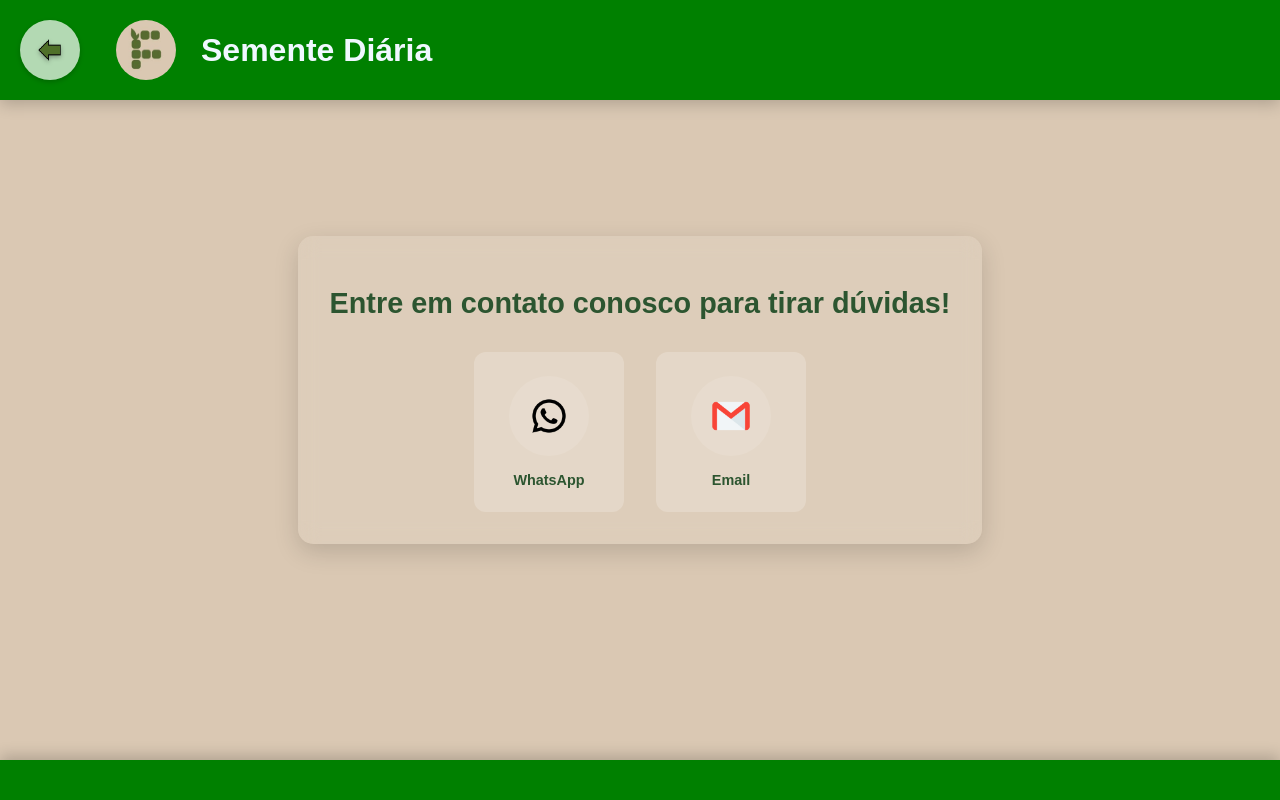
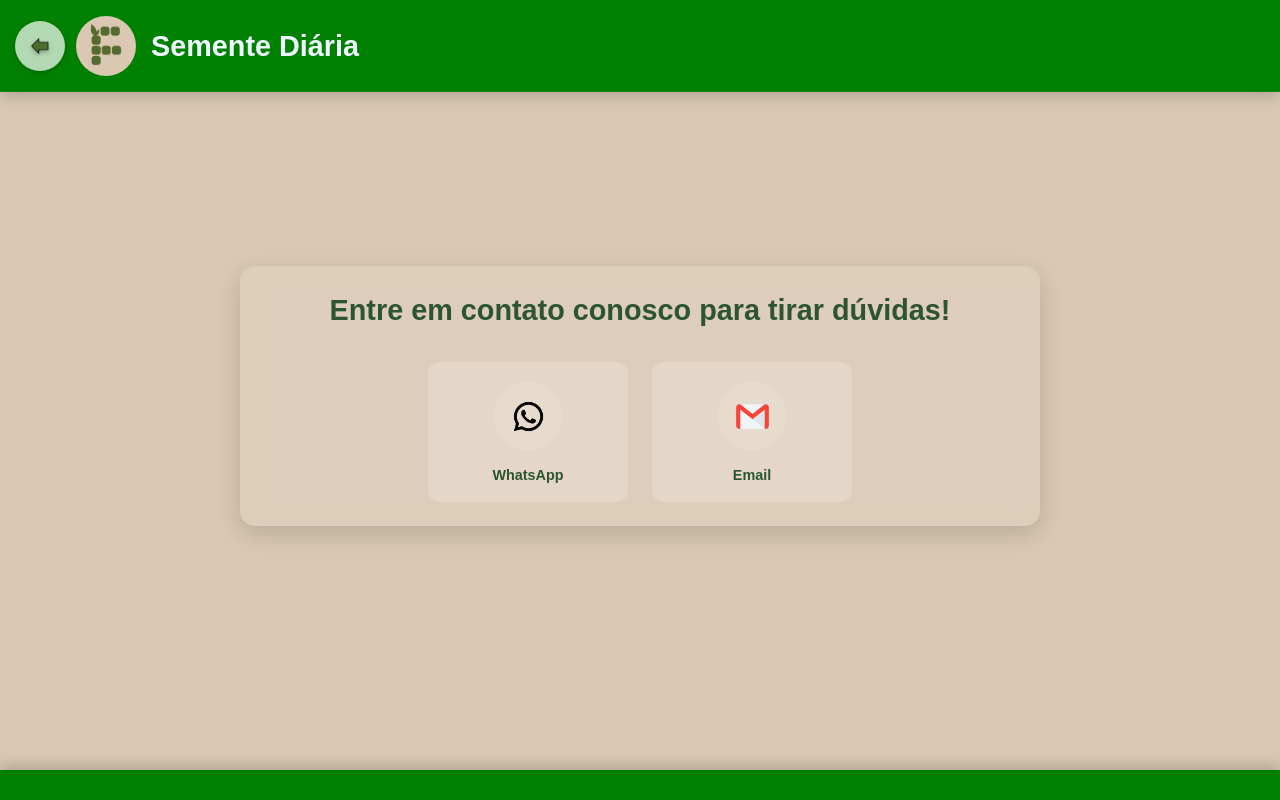
Before and after one commit to Adrelzin/Projeto-pp2, a Flask app: page /ajuda in a window 1280 px wide. Run offline with Flask 3, Linux system fonts and the light colour scheme.

Commit message:
Update ajuda.html

```diff
--- a/templates/ajuda.html
+++ b/templates/ajuda.html
@@ -2,25 +2,25 @@
 <html lang="pt-br">
 <head>
   <meta charset="UTF-8">
-  <title>Semente Diária</title>
+  <meta name="viewport" content="width=device-width, initial-scale=1.0, maximum-scale=1.0, user-scalable=no">
+  <title>Ajuda - Semente Diária</title>
   <link rel="icon" href="{{ url_for('static', filename='logo.ico') }}" type="image/x-icon">
   <style>
-    /* ===== RESET E CONFIGURAÇÕES GERAIS ===== */
     * {
       box-sizing: border-box;
+      margin: 0;
+      padding: 0;
     }
 
     body {
-      margin: 0;
-      padding: 0;
       background-color: #dac8b3;
       font-family: Arial, sans-serif;
       min-height: 100vh;
       display: flex;
       flex-direction: column;
+      position: relative;
     }
 
-    /* ===== ANIMAÇÕES ===== */
     @keyframes slideIn {
       from { opacity: 0; transform: translateY(20px); }
       to { opacity: 1; transform: translateY(0); }
@@ -31,44 +31,45 @@
       to { opacity: 1; }
     }
 
-    /* ===== HEADER ===== */
     header {
       display: flex;
       background-color: green;
       width: 100%;
-      height: 100px;
       padding: 1rem;
       align-items: center;
       justify-content: space-between;
       box-shadow: 0 4px 15px rgba(0,0,0,0.2);
       animation: slideIn 0.6s ease-out;
+      position: relative;
+      min-height: 80px;
     }
 
     .header-left {
       display: flex;
       align-items: center;
+      gap: 15px;
+      margin-left: 60px;
     }
 
     .header-left h1 {
-      position: relative;
-      left: 125px;
       color: aliceblue;
-      margin: 0 20px 0 0;
-    }
-
-    header img {
-      border-radius: 50%;
+      margin: 0;
+      font-size: clamp(1rem, 4vw, 1.8rem);
+      white-space: nowrap;
     }
 
     .logo {
-      position: relative;
-      left: 100px;
+      width: 60px;
+      height: 60px;
+      border-radius: 50%;
+      object-fit: cover;
     }
 
     .seta {
       position: absolute;
-      top: 20px;
-      left: 20px;
+      top: 50%;
+      left: 15px;
+      transform: translateY(-50%);
       background: none;
       border: none;
       cursor: pointer;
@@ -76,8 +77,8 @@
       padding: 10px;
       background-color: rgba(255, 255, 255, 0.7);
       border-radius: 50%;
-      width: 60px;
-      height: 60px;
+      width: 50px;
+      height: 50px;
       display: flex;
       align-items: center;
       justify-content: center;
@@ -87,12 +88,12 @@
 
     .seta:hover {
       background-color: rgba(255, 255, 255, 0.9);
-      transform: scale(1.1);
+      transform: translateY(-50%) scale(1.1);
     }
 
     .seta img {
-      width: 40px;
-      height: 40px;
+      width: 30px;
+      height: 30px;
       filter: drop-shadow(0 2px 2px rgba(0,0,0,0.3));
     }
 
@@ -101,8 +102,12 @@
       display: flex;
       justify-content: center;
       align-items: center;
-      padding: 2rem;
-      margin-bottom: 120px;
+      padding: 1.5rem;
+      margin-bottom: 100px;
+      width: 100%;
+      max-width: 1200px;
+      margin-left: auto;
+      margin-right: auto;
     }
 
     .bloco {
@@ -112,38 +117,44 @@
       flex-direction: column;
       animation: slideIn 0.6s ease-out;
       background-color: rgba(255, 255, 255, 0.1);
-      padding: 2rem;
+      padding: 1.5rem;
       border-radius: 15px;
       box-shadow: 0 8px 25px rgba(0,0,0,0.15);
       backdrop-filter: blur(10px);
+      width: 100%;
+      max-width: 800px;
     }
 
     .bloco h1 {
       color: #2c5530;
       text-align: center;
       margin-bottom: 2rem;
-      font-size: 1.8rem;
+      font-size: clamp(1.2rem, 5vw, 1.8rem);
       font-weight: bold;
+      line-height: 1.4;
     }
 
     .contact-container {
       display: flex;
       flex-direction: row;
-      gap: 2rem;
+      gap: 1.5rem;
       align-items: center;
       justify-content: center;
       flex-wrap: wrap;
+      width: 100%;
     }
 
     .contact-item {
       display: flex;
       flex-direction: column;
       align-items: center;
-      padding: 1.5rem;
+      padding: 1.2rem;
       background-color: rgba(255, 255, 255, 0.2);
       border-radius: 12px;
       transition: all 0.3s ease;
-      min-width: 150px;
+      min-width: 120px;
+      flex: 1;
+      max-width: 200px;
       animation: fadeIn 0.8s ease-out;
     }
 
@@ -166,64 +177,126 @@
     .contact-button {
       background-color: transparent;
       border: none;
-      padding: 1rem;
+      padding: 0.8rem;
       border-radius: 50%;
       transition: all 0.3s ease;
       cursor: pointer;
       display: flex;
       align-items: center;
       justify-content: center;
-      width: 80px;
-      height: 80px;
+      width: 70px;
+      height: 70px;
       background-color: rgba(255, 255, 255, 0.1);
       margin-bottom: 1rem;
       pointer-events: none;
     }
 
-    .contact-button:hover {
-      background-color: rgba(255, 255, 255, 0.3);
-      transform: scale(1.1);
-    }
-
     .contact-button img {
-      width: 40px;
-      height: 40px;
+      width: 35px;
+      height: 35px;
       transition: transform 0.3s ease;
-    }
-
-    .contact-button:hover img {
-      transform: scale(1.2);
     }
 
     .contact-label {
       color: #2c5530;
       font-weight: bold;
       text-align: center;
-      font-size: 0.9rem;
+      font-size: clamp(0.8rem, 3vw, 0.9rem);
     }
 
     footer {
       background-color: green;
       text-align: center;
-      padding: 20px;
+      padding: 15px;
       width: 100%;
       position: fixed;
       bottom: 0;
       box-shadow: 0 -4px 15px rgba(0,0,0,0.2);
       animation: slideIn 0.8s ease;
+      z-index: 10;
     }
 
+    @media (max-width: 768px) {
+      header {
+        padding: 0.8rem;
+      }
+
+      .header-left {
+        margin-left: 50px;
+        gap: 10px;
+      }
+
+      .logo {
+        width: 50px;
+        height: 50px;
+      }
+
+      .seta {
+        width: 45px;
+        height: 45px;
+        left: 10px;
+      }
+
+      .seta img {
+        width: 25px;
+        height: 25px;
+      }
+
+      main {
+        padding: 1rem;
+        margin-bottom: 80px;
+      }
+
+      .bloco {
+        padding: 1.2rem;
+      }
+
+      .contact-container {
+        gap: 1rem;
+      }
+
+      .contact-item {
+        min-width: 100px;
+        padding: 1rem;
+      }
+
+      .contact-button {
+        width: 60px;
+        height: 60px;
+      }
+
+      .contact-button img {
+        width: 30px;
+        height: 30px;
+      }
+    }
+
+    @media (max-width: 480px) {
+      .header-left h1 {
+        white-space: normal;
+        font-size: 1rem;
+      }
+
+      .bloco h1 {
+        margin-bottom: 1.5rem;
+      }
+
+      .contact-item {
+        min-width: 80px;
+        padding: 0.8rem;
+      }
+    }
   </style>
 </head>
 <body>
   <header>
-    <div class="header-left">
-      <img class="logo" src="{{ url_for('static', filename='logo.png') }}" alt="Logo" width="60" height="60">
-      <h1>Semente Diária</h1>
-    </div>
     <button class="seta" onclick="window.location.href='/'">
       <img src="/static/download-removebg-preview.png" alt="Voltar">
     </button>
+    <div class="header-left">
+      <img class="logo" src="{{ url_for('static', filename='logo.png') }}" alt="Logo">
+      <h1>Semente Diária</h1>
+    </div>
   </header>
 
   <main>
```
